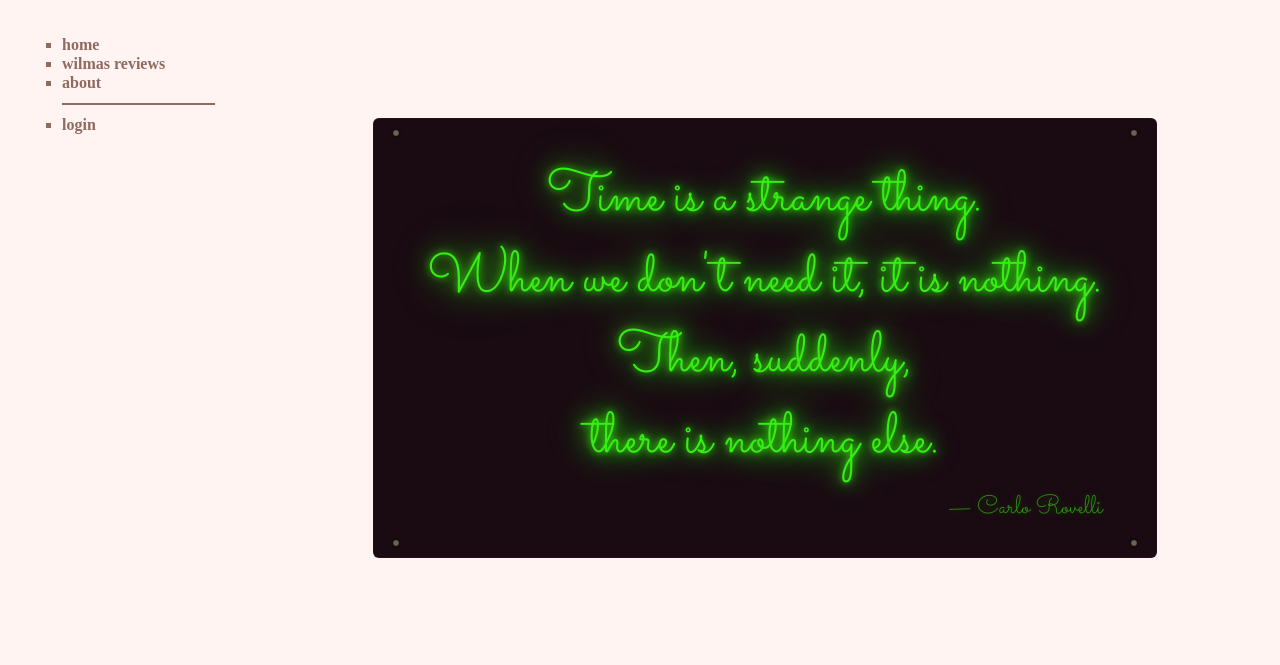
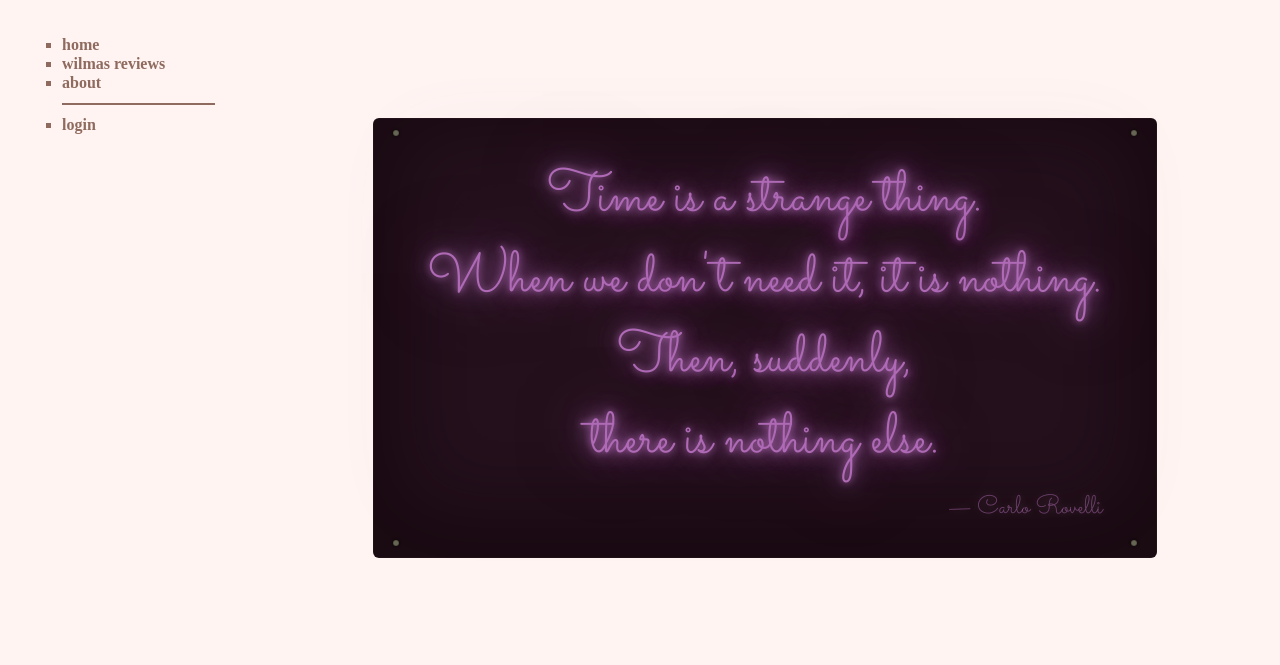
Before and after one commit to nathanielrmay/nmay.dev, a PHP site: page / in a window 1280 px wide. Shown: the top 665 px of the page. Run offline with PHP 8.4, Linux system fonts and the light colour scheme; some web fonts are replaced.

Commit message:
Add color-cycling animation to neon sign (pink/blue/green)

```diff
--- a/src/pages/pg_index.php
+++ b/src/pages/pg_index.php
@@ -20,6 +20,39 @@ class pg_index extends aPage {
     align-items: center;
     justify-content: center;
     overflow: hidden;
+    /* Define CSS variables that the animation will manipulate */
+    --neon-clr: #ff2d95;
+    --neon-glow-1: rgba(255,45,149,0.5);
+    --neon-glow-2: rgba(255,45,149,0.3);
+    animation: color-cycle 24s linear infinite;
+  }
+
+  /* Define the color cycling animation on the container so children inherit the variables */
+  @keyframes color-cycle {
+    /* Pink */
+    0%, 25% {
+      --neon-clr: #ff2d95;
+      --neon-glow-1: rgba(255,45,149,0.5);
+      --neon-glow-2: rgba(255,45,149,0.3);
+    }
+    /* Light Blue */
+    33%, 58% {
+      --neon-clr: #00f0ff;
+      --neon-glow-1: rgba(0,240,255,0.5);
+      --neon-glow-2: rgba(0,240,255,0.3);
+    }
+    /* Light Green */
+    66%, 91% {
+      --neon-clr: #39ff14;
+      --neon-glow-1: rgba(57,255,20,0.5);
+      --neon-glow-2: rgba(57,255,20,0.3);
+    }
+    /* Back to Pink */
+    100% {
+      --neon-clr: #ff2d95;
+      --neon-glow-1: rgba(255,45,149,0.5);
+      --neon-glow-2: rgba(255,45,149,0.3);
+    }
   }
 
   .neon-sign {
@@ -31,28 +64,54 @@ class pg_index extends aPage {
     border-radius: 6px;
   }
 
+  /* Note: standard CSS animation on variables requires @property in modern browsers for smooth fading.
+     Since @property support isn't 100% universal yet, if it snaps instead of fading gracefully,
+     the fallback is still a cool color change. */
+  @property --neon-clr { syntax: '<color>'; inherits: true; initial-value: #ff2d95; }
+  @property --neon-glow-1 { syntax: '<color>'; inherits: true; initial-value: rgba(255,45,149,0.5); }
+  @property --neon-glow-2 { syntax: '<color>'; inherits: true; initial-value: rgba(255,45,149,0.3); }
+
   .neon-text {
     font-family: 'Sacramento', cursive;
     font-size: clamp(2rem, 4.5vw, 4rem);
-    color: #39ff14;
+    color: var(--neon-clr);
     text-shadow:
-      0 0 7px #39ff14,
-      0 0 20px #39ff14,
-      0 0 40px #39ff14,
-      0 0 80px rgba(57,255,20,0.5),
-      0 0 120px rgba(57,255,20,0.3);
+      0 0 7px var(--neon-clr),
+      0 0 20px var(--neon-clr),
+      0 0 40px var(--neon-clr),
+      0 0 80px var(--neon-glow-1),
+      0 0 120px var(--neon-glow-2);
     line-height: 1.4;
+    position: relative;
+  }
+
+  /* Added a pseudo-element for the breathing effect so it doesn't fight with the flicker animation on text-shadow */
+  .neon-text::before {
+    content: '';
+    position: absolute;
+    inset: -20px;
+    background: var(--neon-clr);
+    filter: blur(40px);
+    opacity: 0.15;
+    z-index: -1;
     animation: breathe 4s ease-in-out infinite;
+    pointer-events: none;
   }
 
   .neon-attr {
     font-family: 'Sacramento', cursive;
     font-size: clamp(1rem, 2vw, 1.6rem);
-    color: rgba(57,255,20,0.5);
+    color: var(--neon-glow-1);
     text-shadow:
-      0 0 10px rgba(57,255,20,0.25);
+      0 0 10px rgba(255,255,255,0.2);
     margin-top: 18px;
     text-align: right;
+  }
+
+  /* subtle overall brightness pulse */
+  @keyframes breathe {
+    0%, 100% { opacity: 0.15; }
+    50%      { opacity: 0.05; }
   }
 
   /* the flickering section */
@@ -61,41 +120,30 @@ class pg_index extends aPage {
     animation: flicker 6s linear infinite;
   }
 
-  /* wall-reflected glow underneath the sign */
-  .neon-sign::after {
-    display: none;
-  }
-
-  /* subtle overall brightness pulse */
-  @keyframes breathe {
-    0%, 100% { opacity: 1; }
-    50%      { opacity: 0.92; }
-  }
-
   /* irregular flicker for one word */
   @keyframes flicker {
     0%, 19.9%, 22%, 62.9%, 64%, 64.9%, 70%, 100% {
       opacity: 1;
       text-shadow:
-        0 0 7px #39ff14,
-        0 0 20px #39ff14,
-        0 0 40px #39ff14,
-        0 0 80px rgba(57,255,20,0.5);
+        0 0 7px var(--neon-clr),
+        0 0 20px var(--neon-clr),
+        0 0 40px var(--neon-clr),
+        0 0 80px var(--neon-glow-1);
     }
     20%, 21.9% {
       opacity: 0.3;
       text-shadow:
-        0 0 4px #39ff14;
+        0 0 4px var(--neon-clr);
     }
     63%, 63.9% {
       opacity: 0.25;
       text-shadow:
-        0 0 3px #39ff14;
+        0 0 3px var(--neon-clr);
     }
     65%, 69.9% {
       opacity: 0.45;
       text-shadow:
-        0 0 8px #39ff14;
+        0 0 8px var(--neon-clr);
     }
   }
 
@@ -118,7 +166,7 @@ class pg_index extends aPage {
     content: '';
     position: absolute;
     top: 0; left: 0; right: 0; bottom: 0;
-    border: 1px solid rgba(255,45,149,0.08);
+    border: 1px solid rgba(255,255,255,0.03);
     border-radius: 4px;
     pointer-events: none;
   }
```
